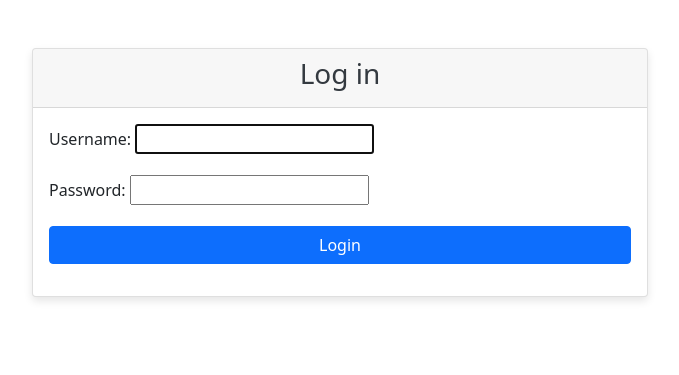
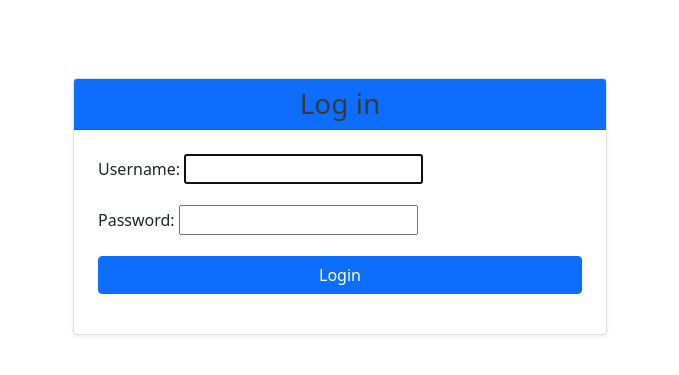
Before and after one commit to Timur5050/toDo-list-project, a Django app: page /accounts/login/ in a window 1280 px wide. Shown: the part 56-431 px from the top of the page, without its empty margins (300-979 px from the left). Run offline with Django 5.2, Linux system fonts and the light colour scheme.

Commit message:
created a better design for registration form

```diff
--- a/templates/registration/login.html
+++ b/templates/registration/login.html
@@ -1,18 +1,18 @@
-<!-- login.html -->
 {% extends "base.html" %}
 
 {% block content %}
-<div class="row justify-content-center mt-5">
+<div class="container mt-5">
+  <div class="row justify-content-center">
     <div class="col-md-6">
-    <div class="card">
-      <div class="card-header">
-        <h3 class="text-center">Log in</h3>
+      <div class="card shadow-sm rounded">
+        <div class="card-header bg-primary text-white">
+          <h3 class="text-center mb-0">Log in</h3>
         </div>
-      <div class="card-body">
+        <div class="card-body p-4">
           <form action="" method="post">
             {% csrf_token %}
             {{ form.as_p }}
-          <div class="form-group">
+            <div class="form-group mt-3">
               <input type="submit" value="Login" class="btn btn-primary btn-block">
             </div>
           </form>
@@ -20,4 +20,5 @@
       </div>
     </div>
   </div>
+</div>
 {% endblock %}
```
Lines whose indentation alone changed are shown as unchanged.
